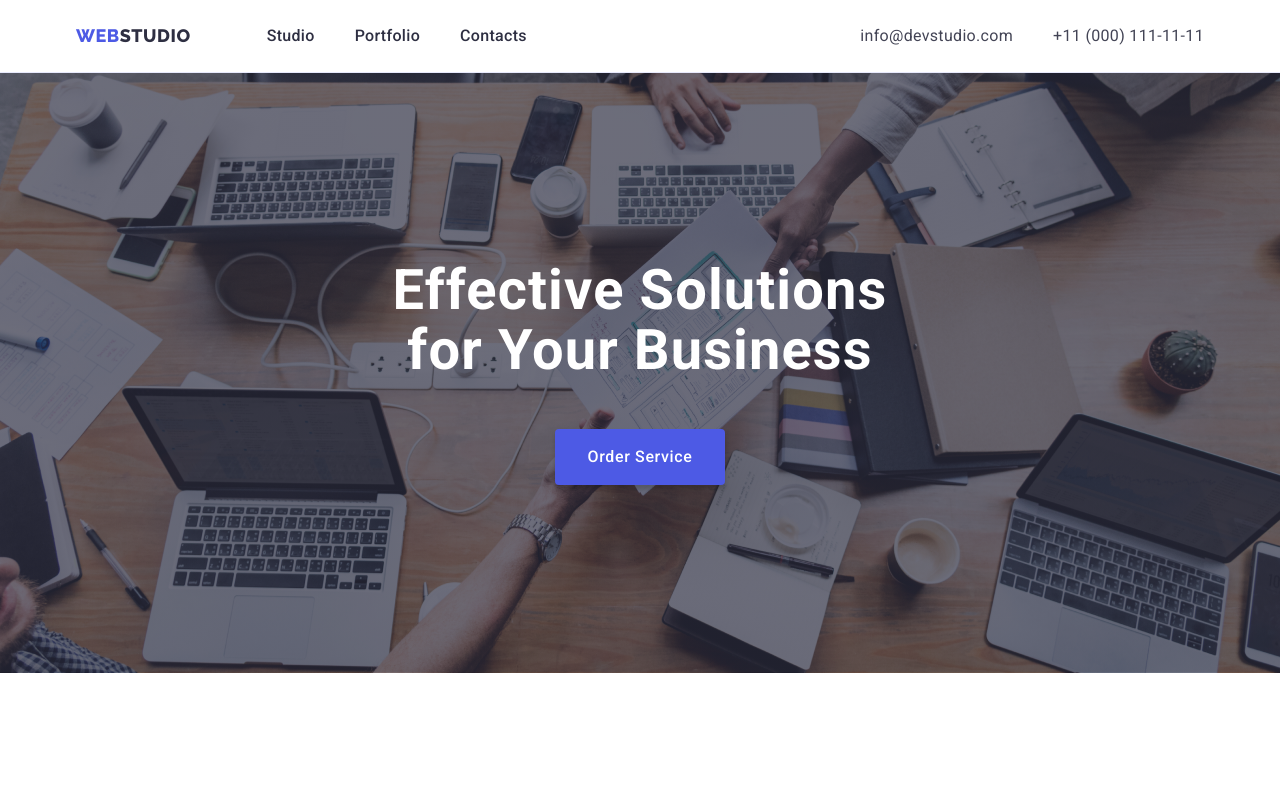
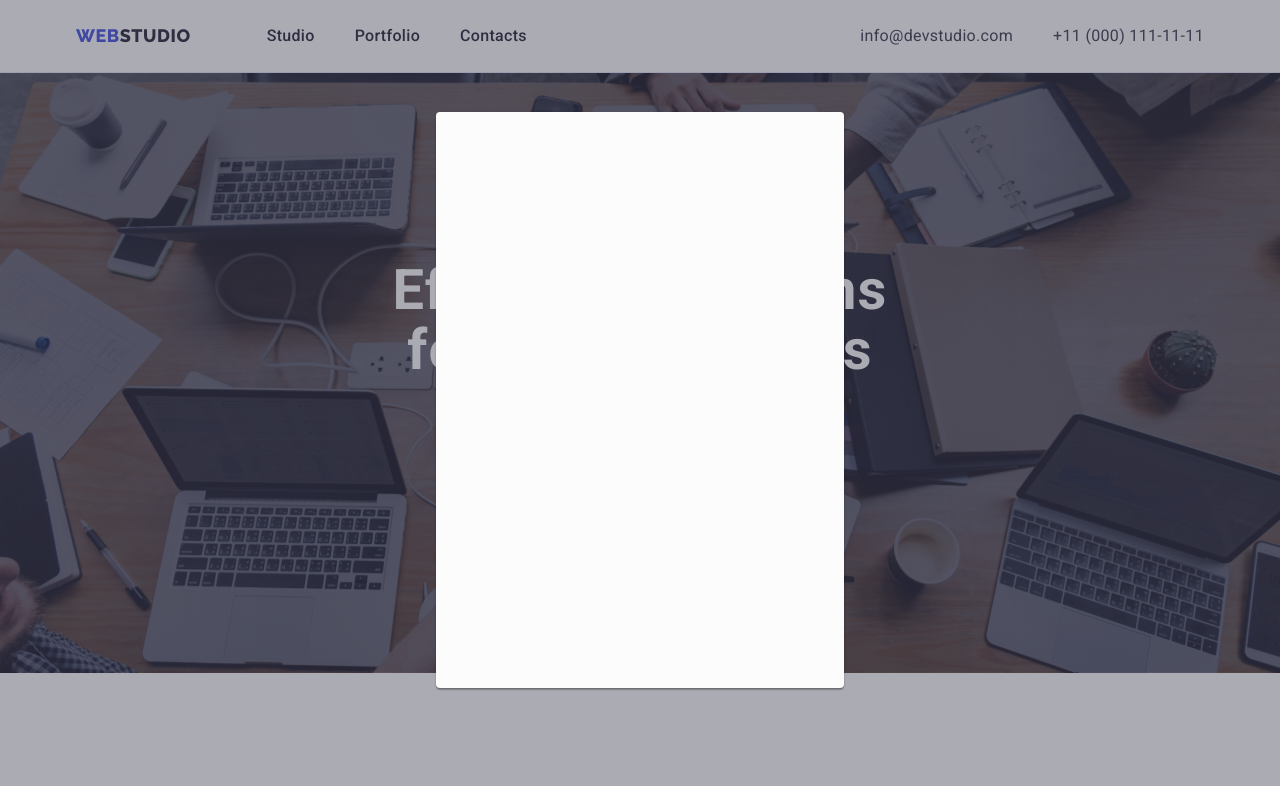
Before and after one commit to MarynaRV/goit-markup-hw-05, a plain HTML site: page index.html in a window 1280 px wide. Shown: the top 786 px of the page. Drawn offline with nearby package versions, Linux system fonts and the light colour scheme.

Commit message:
backdrop + modal

```diff
--- a/css/styles.css
+++ b/css/styles.css
@@ -138,6 +138,8 @@ body {
   line-height: 1.5;
   letter-spacing: 0.02em;
   padding: 24px 0;
+
+  transition: color 250ms cubic-bezier(0.4, 0, 0.2, 1);
 }
 
 .menu-link:hover,
@@ -216,6 +218,8 @@ body {
   min-width: 169px;
   border: none;
   height: 56px;
+
+  transition: transform 250ms cubic-bezier(0.4, 0, 0.2, 1);
 }
 
 .btn:hover,
@@ -381,6 +385,8 @@ body {
   height: 40px;
   border-radius: 50%;
   background-color: #4d5ae5;
+
+  transition: transform 250ms cubic-bezier(0.4, 0, 0.2, 1);
 }
 
 .social-list-link:hover,
@@ -413,6 +419,8 @@ body {
   border-radius: 4px;
   color: var(--color-icon);
   border: 1px solid #8e8f99;
+
+  transition: transform 250ms cubic-bezier(0.4, 0, 0.2, 1);
 }
 
 .customers-list-link:hover,
@@ -476,6 +484,8 @@ svg {
   height: 40px;
   background-color: #4d5ae5;
   border-radius: 50%;
+
+  transition: transform 250ms cubic-bezier(0.4, 0, 0.2, 1);
 }
 
 .footer-list-link:hover,
@@ -522,10 +532,14 @@ svg {
   display: flex;
   padding: 12px 24px;
   flex: none;
+
+  transition: transform 250ms cubic-bezier(0.4, 0, 0.2, 1);
 }
 
 .hero-link {
   display: block;
+
+  transition: transform 250ms cubic-bezier(0.4, 0, 0.2, 1);
 }
 
 .hero-link:hover,
@@ -608,3 +622,27 @@ svg {
 .hero-link:focus .overlay {
   transform: translateY(0%);
 }
+
+/* ================= Portfolio =================*/
+
+.backdrop {
+  position: fixed;
+  top: 0;
+  left: 0;
+  width: 100%;
+  height: 100%;
+  background-color: rgba(46, 47, 66, 0.4);
+}
+
+.modal {
+  position: absolute;
+  width: 408px;
+  height: 576px;
+  top: 50%;
+  left: 50%;
+  transform: translate(-50%, -50%);
+  background-color: #fcfcfc;
+  box-shadow: 0px 1px 1px rgba(0, 0, 0, 0.14), 0px 1px 3px rgba(0, 0, 0, 0.12),
+    0px 2px 1px rgba(0, 0, 0, 0.2);
+  border-radius: 4px;
+}
--- a/index.html
+++ b/index.html
@@ -502,5 +502,8 @@
         </div>
       </div>
     </footer>
+    <div class="backdrop">
+      <div class="modal"></div>
+    </div>
   </body>
 </html>
```
